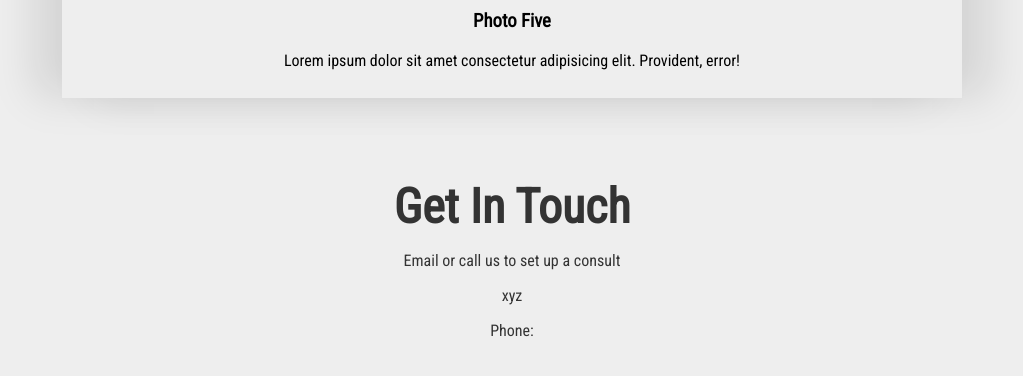
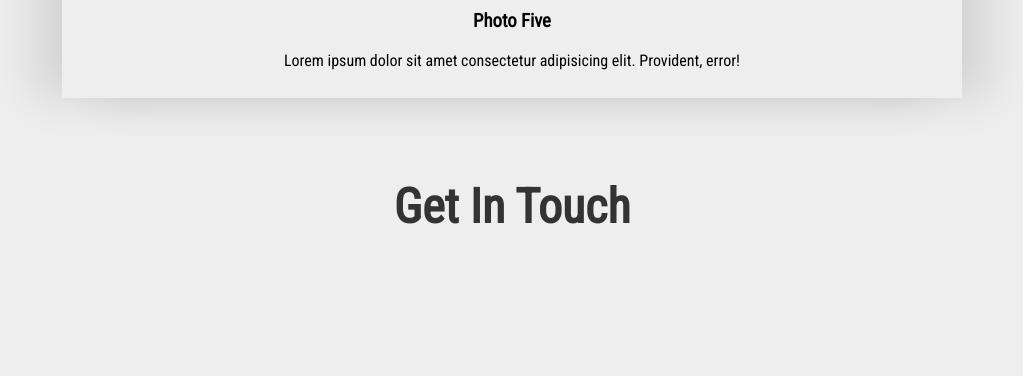
Before and after one commit to soniprajapati/photography_site, a plain HTML site: page index.html in a window 1280 px wide. Shown: the part 3904-4280 px from the top of the page, without its empty margins (128-1151 px from the left). After the commit the page ends 4171 px from the top, so only its background shows below. Drawn offline with Linux system fonts and the light colour scheme; files that its build step writes are made by us from their sources.

Commit message:
Update index.html

```diff
--- a/index.html
+++ b/index.html
@@ -210,12 +210,7 @@
 
     <footer>
         <h3>Get In Touch</h3>
-        <p>Email or call us to set up a consult</p>
-        <p>xyz</p>
-        <p>Phone:
-            <a>
-            </a>
-        </p>
+
     </footer>
 
 </body>
```
